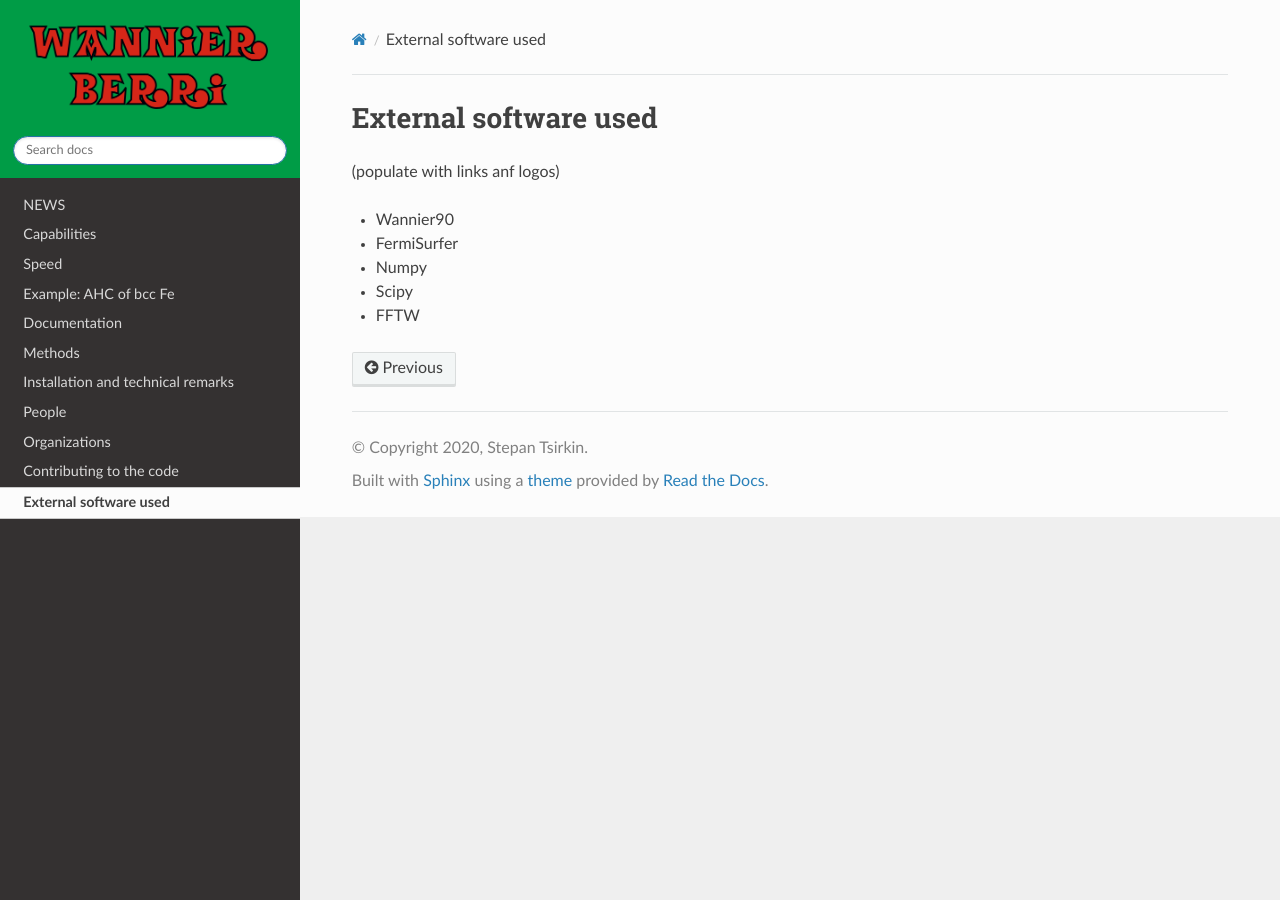
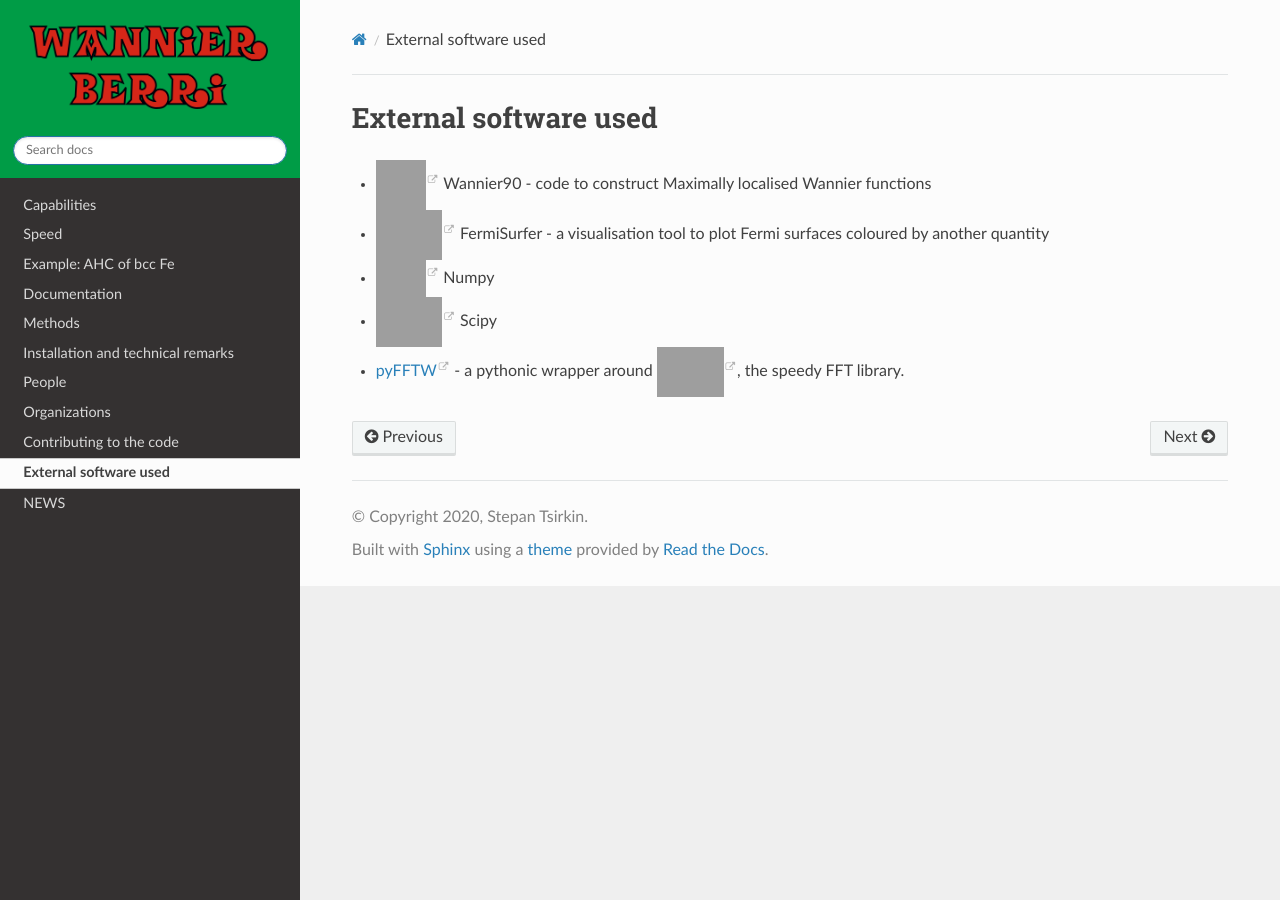
Before and after one commit to wannier-berri/wannier-berri-org, a Sphinx documentation site: the page built from source/software.rst, in a window 1280 px wide. Built offline with Sphinx 7.4.7 and the Read the Docs theme 2.0.0, drawn with Linux system fonts in a browser that asks for light colours; the version number could not be read and is left out; grey boxes are pictures that could not be loaded.

Commit message:
added more people and software logos

```diff
--- a/source/conf.py
+++ b/source/conf.py
@@ -13,6 +13,7 @@
 import os
 import sys
 sys.path.insert(0, os.path.abspath('../'))
+
 import wannierberri
 
 # -- Project information -----------------------------------------------------
@@ -33,10 +34,10 @@
 
 extensions = [
     'sphinx.ext.autodoc', 'sphinx.ext.mathjax', 'sphinx.ext.intersphinx',
-    'sphinx.ext.viewcode', 'sphinx_pyreverse' , 'sphinx_sitemap' , 'sphinx.ext.napoleon'
+    'sphinx.ext.viewcode', 'sphinx_pyreverse' , 'sphinx_sitemap' , 'sphinx.ext.napoleon',
 ]
 
-html_baseurl = 'https://my-site.com/docs/'
+html_baseurl = 'https://wannier-berri.org'
 # Add any paths that contain templates here, relative to this directory.
 templates_path = ['_templates']
 
--- a/source/software.rst
+++ b/source/software.rst
@@ -2,14 +2,40 @@
 External software used
 ***************************
 
-(populate with links anf logos)
++ |w90| Wannier90  - code to construct Maximally localised Wannier functions
 
-+ Wannier90
++ |fsurfer| FermiSurfer - a visualisation tool to plot Fermi surfaces coloured by another quantity
 
-+ FermiSurfer
++ |numpy| Numpy
 
-+ Numpy
++ |scipy| Scipy
 
-+ Scipy
++ `pyFFTW <https://github.com/pyFFTW/pyFFTW>`_ - a pythonic wrapper around |FFTW3|, the speedy FFT library.
 
-+ FFTW
+
+.. |fsurfer| image:: https://fermisurfer.osdn.jp/figs/fermisurfer.png
+     :target: https://fermisurfer.osdn.jp/
+     :alt: FermiSurfer
+     :height: 50px
+
+.. |w90| image:: https://avatars3.githubusercontent.com/u/19983471?s=200&v=4
+     :target: http://www.wannier.org/
+     :alt: Wannier90
+     :height: 50px
+
+
+.. |numpy| image:: https://numpy.org/images/logos/numpy.svg
+     :target: https://numpy.org/
+     :alt: NumPy
+     :width: 50px
+
+.. |scipy| image:: https://www.scipy.org/_static/logo.png
+     :target: https://scipy.org/
+     :alt: SciPy
+     :height: 50px
+
+
+.. |FFTW3| image:: http://www.fftw.org/fftw-logo-med.gif
+     :target: http://www.fftw.org/
+     :alt: FFTW3
+     :height: 50px
```
Also changed, not shown: README.md (+6 -0 lines), source/index.rst (+22 -4 lines), source/news.rst (+4 -3 lines), source/people.rst (+72 -14 lines), source/imag/figures/Fe-ahc.pdf.svg (deleted), source/imag/figures/mixedFT.pdf.svg (deleted), source/imag/figures/refinement.pdf.svg (deleted), source/imag/figures/timing-Efermi.pdf.svg (deleted), source/imag/figures/timing-NK.pdf.svg (deleted), source/imag/figures/timing-fs.pdf.svg (deleted), source/imag/figures/timing.pdf.svg (deleted), source/imag/logo-WB/round.png (added), source/imag/photo/._rafael_gonzalez.png (deleted), source/imag/photo/cheol-hwan.png (added), 1 more files, 2 other files.
